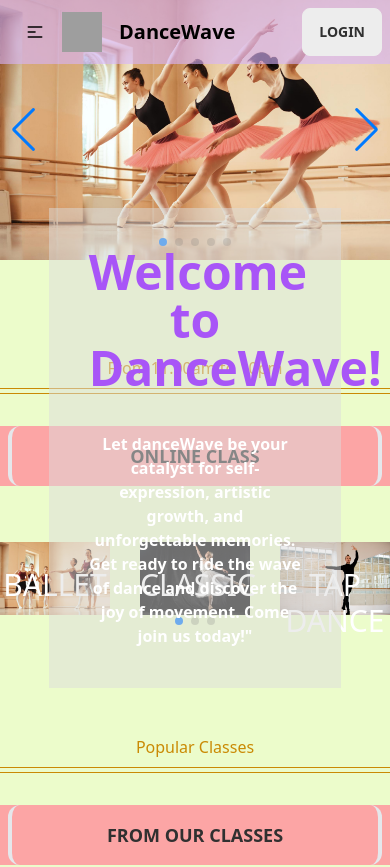
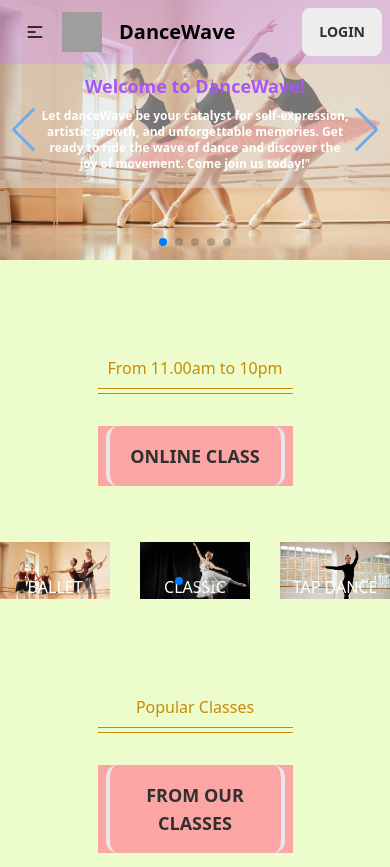
Before and after one commit to lizaafrin/dance-wave-client, a React (Vite) app: page / in a window 390 px wide. Shown: the top 867 px of the page. Built offline with nearby package versions, Linux system fonts and the light colour scheme; no server answers; grey boxes are pictures that could not be loaded.

Commit message:
homepage responsive

```diff
--- a/src/Pages/AllInstructor/AllInstructor.jsx
+++ b/src/Pages/AllInstructor/AllInstructor.jsx
@@ -1,10 +1,29 @@
+import { LayoutGroup } from 'framer-motion';
 import React from 'react';
+import { useEffect } from 'react';
+import { useState } from 'react';
+import Instructor from '../Shared/Instructor';
 
 const AllInstructor = () => {
+    const [instructors, setInstructors] = useState([]);
+    useEffect(() => {
+        fetch('instructors.json')
+            .then(res => res.json())
+            .then(data => setInstructors(data))
+
+    }, [])
+    // console.log(instructors);
     return (
-        <div>
-            <h2>all instructor here</h2>
-        </div>
+        <div className='grid md:grid-cols-3 gap-4 py-28'>
+            <h2>nstructor</h2>
+        {
+            instructors.map((item, index )=> <Instructor
+                key={index}
+                item={item}
+            ></Instructor>
+            )
+        }
+    </div>
     );
 };
 
--- a/src/Pages/Home/Banner.jsx
+++ b/src/Pages/Home/Banner.jsx
@@ -43,9 +43,9 @@ const Banner = () => {
                 <SwiperSlide><img className="" src={img4} /></SwiperSlide>
                 <SwiperSlide><img className="" src={img5} /></SwiperSlide>
             </Swiper>
-            <div className="absolute z-10 top-52 lg:top-80 w-3/4 lg:w-1/2 text-center mx-auto text-white bg-base-300 bg-opacity-50 px-10">
-                <h2 className="text-5xl text-purple-500 py-10 font-bold">Welcome to DanceWave!</h2>
-                <p className="pb-10 font-semibold">
+            <div className="absolute z-10 top-16 md:top-80 w-full lg:w-1/2 text-center mx-auto text-white bg-base-300 bg-opacity-50 px-10">
+                <h2 className="text-lg md:text-5xl text-purple-500 py-2 md:py-10 font-bold">Welcome to DanceWave!</h2>
+                <p className="pb-4 text-xs md:text-lg md:pb-10 font-semibold">
                     Let danceWave be your catalyst for self-expression, artistic growth, and unforgettable memories. Get ready to ride the wave of dance and discover the joy of movement. Come join us today!"
                 </p>
             </div>
--- a/src/Pages/Home/Category.jsx
+++ b/src/Pages/Home/Category.jsx
@@ -33,23 +33,23 @@ const Category = () => {
             >
                 <SwiperSlide >
                     <img src={slide1} alt="" />
-                    <h3 className="text-3xl text-white text-center uppercase -mt-12">Ballet</h3>
+                    <h3 className="text-md lg:text-3xl text-white text-center uppercase -mt-10 lg:-mt-12">Ballet</h3>
                 </SwiperSlide>
                 <SwiperSlide >
                     <img src={slide2} alt="" />
-                    <h3 className="text-3xl text-white text-center uppercase -mt-12">Classic</h3>
+                    <h3 className="text-md lg:text-3xl text-white text-center uppercase -mt-10 lg:-mt-12">Classic</h3>
                 </SwiperSlide>
                 <SwiperSlide >
                     <img src={slide3} alt="" />
-                    <h3 className="text-3xl text-white text-center uppercase -mt-12">Tap dance</h3>
+                    <h3 className="text-md lg:text-3xl text-white text-center uppercase -mt-10 lg:-mt-12">Tap dance</h3>
                 </SwiperSlide>
                 <SwiperSlide >
                     <img src={slide4} alt="" />
-                    <h3 className="text-3xl text-white text-center uppercase -mt-12">Hip-Hop</h3>
+                    <h3 className="text-md lg:text-3xl text-white text-center uppercase -mt-10 lg:-mt-12">Hip-Hop</h3>
                 </SwiperSlide>
                 <SwiperSlide >
                     <img src={slide5} alt="" />
-                    <h3 className="text-3xl text-white text-center uppercase -mt-12">Samba</h3>
+                    <h3 className="text-md lg:text-3xl text-white text-center uppercase -mt-10 lg:-mt-12">Samba</h3>
                 </SwiperSlide>
             </Swiper>
         </>
--- a/src/Pages/Home/FeaturedClass/FeaturedClass.jsx
+++ b/src/Pages/Home/FeaturedClass/FeaturedClass.jsx
@@ -26,7 +26,7 @@ const FeaturedClass = () => {
                     {/* <button className="btn btn-outline border-0 border-b-4 mt-4">Order Now</button> */}
                 </div>
                 <div data-aos="zoom-in">
-                    <img className='rounded-lg' src={featuredImg} alt="" />
+                    <img className='rounded-3xl pt-4' src={featuredImg} alt="" />
                 </div>
             </div>
         </div>
--- a/src/Pages/Home/PopularInstructor.jsx
+++ b/src/Pages/Home/PopularInstructor.jsx
@@ -20,7 +20,7 @@ const PopularInstructor = () => {
                 heading={"From Our Instructors"}></SectionTitle>
 
             <Marquee pauseOnHover='true'>
-                <div className='grid sm:grid-cols-3 md:grid-cols-6 gap-4 mt-12'>
+                <div className='grid grid-cols-6 gap-4 mt-12'>
                     {
                         instructors.slice(0, 6).map(item => <Instructor
                             key={item._id}
--- a/src/Pages/Shared/Class.jsx
+++ b/src/Pages/Shared/Class.jsx
@@ -72,7 +72,7 @@ const Class = ({ item }) => {
         <div className="card card-side border shadow-xl">
             <figure className='w-1/2'><img className='rounded-s-full rounded-t-3xl h-[95%]' src={image} alt="Movie" /></figure>
             <div className="card-body w-1/2">
-                <h2 className="card-title">{name}</h2>
+                <h2 className="card-title underline text-orange-400">{name}</h2>
                 <p  className='font-semibold'>Instructor: {instructorName}</p>
                 <p>{details}</p>
                 <p className='font-semibold'>Course Fee: {fee}$</p>
--- a/src/Pages/Shared/Instructor.jsx
+++ b/src/Pages/Shared/Instructor.jsx
@@ -8,7 +8,7 @@ const Instructor = ({ item }) => {
     const { name, image, email, bio } = item;
     return (
         <>
-            <div className="card w-96 mx-auto shadow-xl">
+            <div className="card w-60 h-fit lg:w-96 mx-auto shadow-xl">
                 <figure><img className='rounded-e-full rounded-t-full'src={image} alt="Shoes" /></figure>
                 <div className="card-body">
                     <h2  className="card-title">{name}</h2>
--- a/src/components/Sectiontitle/SectionTitle.jsx
+++ b/src/components/Sectiontitle/SectionTitle.jsx
@@ -3,7 +3,7 @@ import React from 'react';
 const SectionTitle = ({ heading, subHeading }) => {
     return (
         <>
-            <div className="mx-auto text-center md:w-3/12 mt-24">
+            <div className="mx-auto text-center w-1/2 md:w-3/12 mt-24">
                 <p className="text-yellow-600 mb-2">{" "}{subHeading}{" "}</p>
                 <hr className='mb-1 border-yellow-600' />
                 <hr className='mb-1 border-yellow-600' />
```
